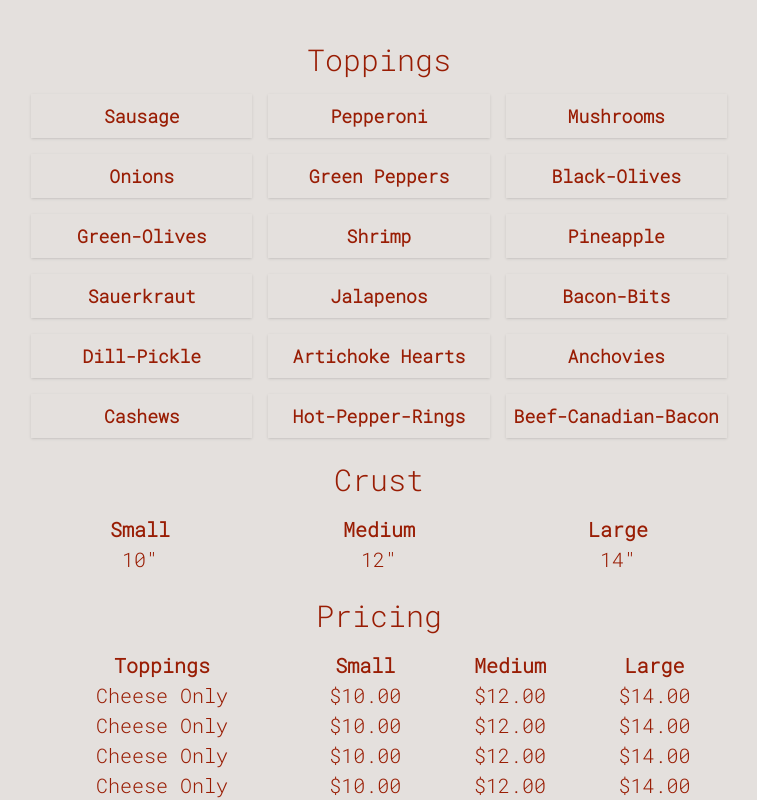
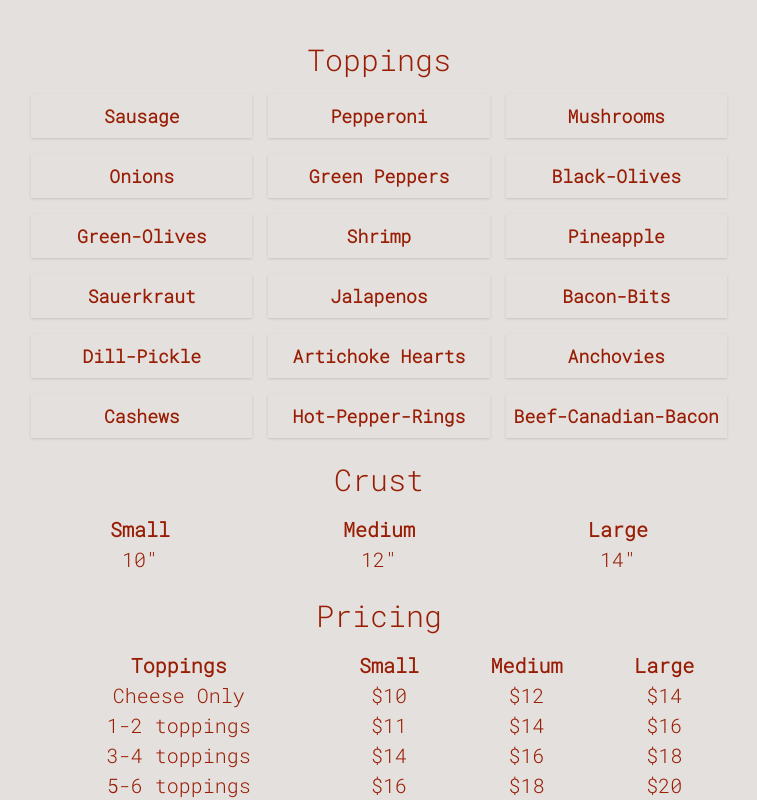
Before and after one commit to latz09/pizza-shop, a Next.js app: page /menu in a window 1280 px wide. Shown: the part 239-1039 px from the top of the page, without its empty margins (261-1018 px from the left). Built offline with nearby package versions, Linux system fonts and the light colour scheme.

Commit message:
Build own menu section complete

```diff
--- a/components/menu/buildYourOwn/Pricing.js
+++ b/components/menu/buildYourOwn/Pricing.js
@@ -9,27 +9,27 @@ const Pricing = () => {
 			</tr>
             <tr>
                 <td>Cheese Only</td>
-                <td>$10.00</td>
-                <td>$12.00</td>
-                <td>$14.00</td>
+                <td>$10</td>
+                <td>$12</td>
+                <td>$14</td>
             </tr>
             <tr>
-                <td>Cheese Only</td>
-                <td>$10.00</td>
-                <td>$12.00</td>
-                <td>$14.00</td>
+                <td>1-2 toppings</td>
+                <td>$11</td>
+                <td>$14</td>
+                <td>$16</td>
             </tr>
             <tr>
-                <td>Cheese Only</td>
-                <td>$10.00</td>
-                <td>$12.00</td>
-                <td>$14.00</td>
+                <td>3-4 toppings</td>
+                <td>$14</td>
+                <td>$16</td>
+                <td>$18</td>
             </tr>
             <tr>
-                <td>Cheese Only</td>
-                <td>$10.00</td>
-                <td>$12.00</td>
-                <td>$14.00</td>
+                <td>5-6 toppings</td>
+                <td>$16</td>
+                <td>$18</td>
+                <td>$20</td>
             </tr>
 		</table>
 	);
```
